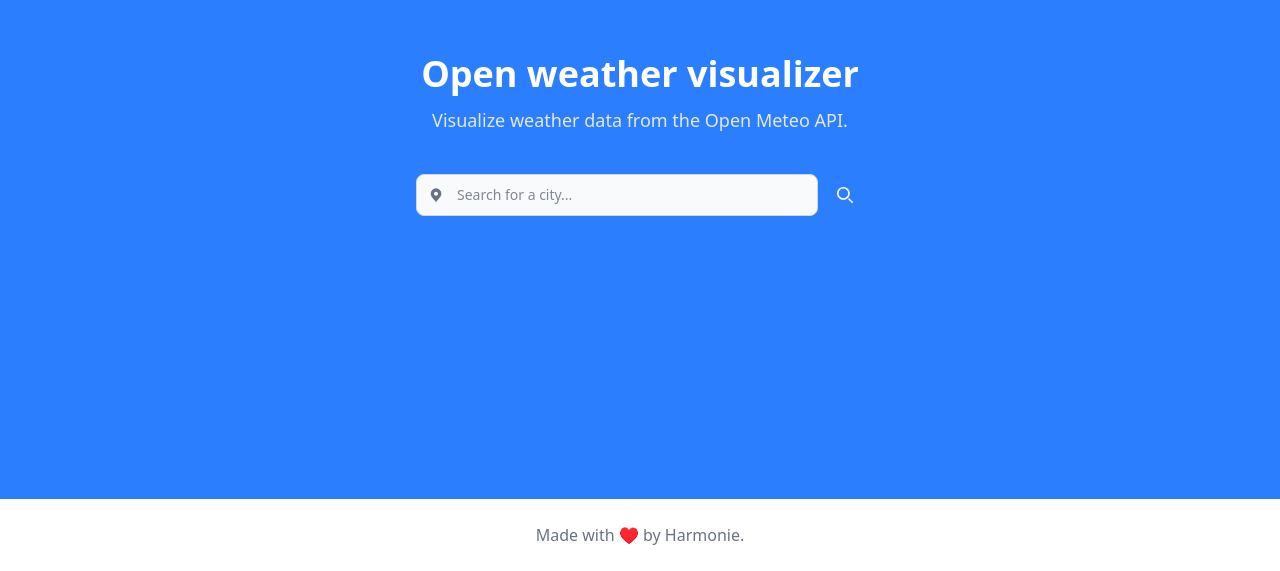
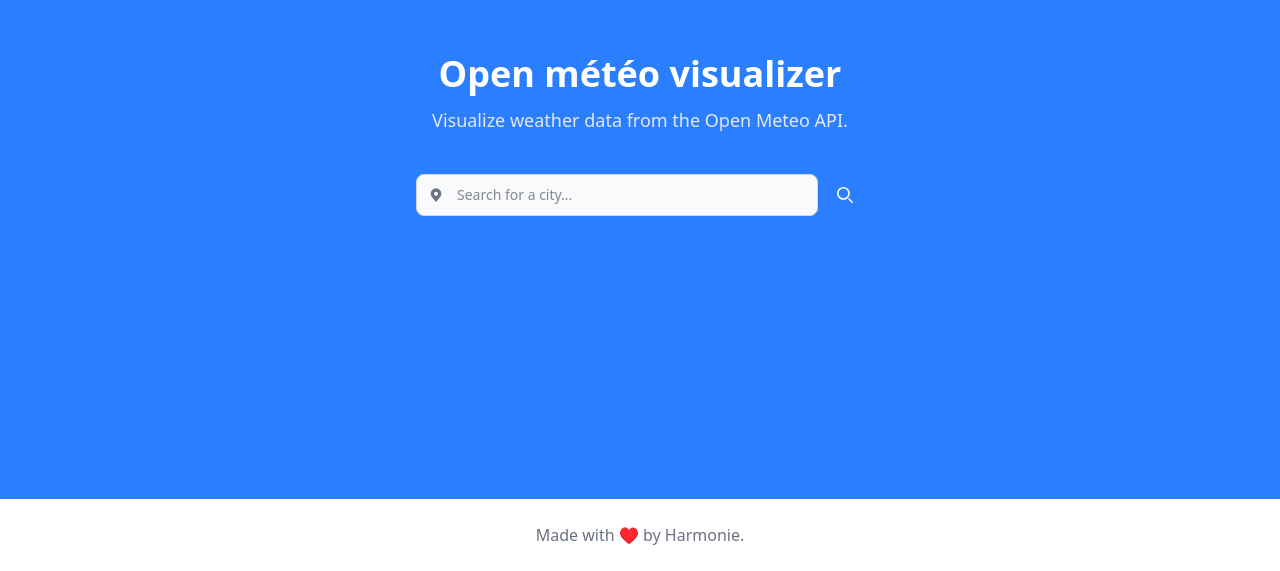
Before and after one commit to harmonie-durrant/open-meteo-visualizer, a Next.js app: page / in a window 1280 px wide. Shown: the part 229-800 px from the top of the page. Built offline with nearby package versions, Linux system fonts and the light colour scheme.

Commit message:
Fix typo

```diff
--- a/app/page.tsx
+++ b/app/page.tsx
@@ -3,7 +3,7 @@ import SearchBar from "@/components/SearchBar";
 export default function Home() {
   return (
     <div className="flex flex-col flex-1 items-center justify-center bg-blue-500 text-white">
-      <h1 className="text-4xl font-bold mb-3 text-center">Open weather visualizer</h1>
+      <h1 className="text-4xl font-bold mb-3 text-center">Open météo visualizer</h1>
       <p className="text-lg text-gray-200 mb-10 text-center">Visualize weather data from the Open Meteo API.</p>
       <SearchBar />
     </div>
```
